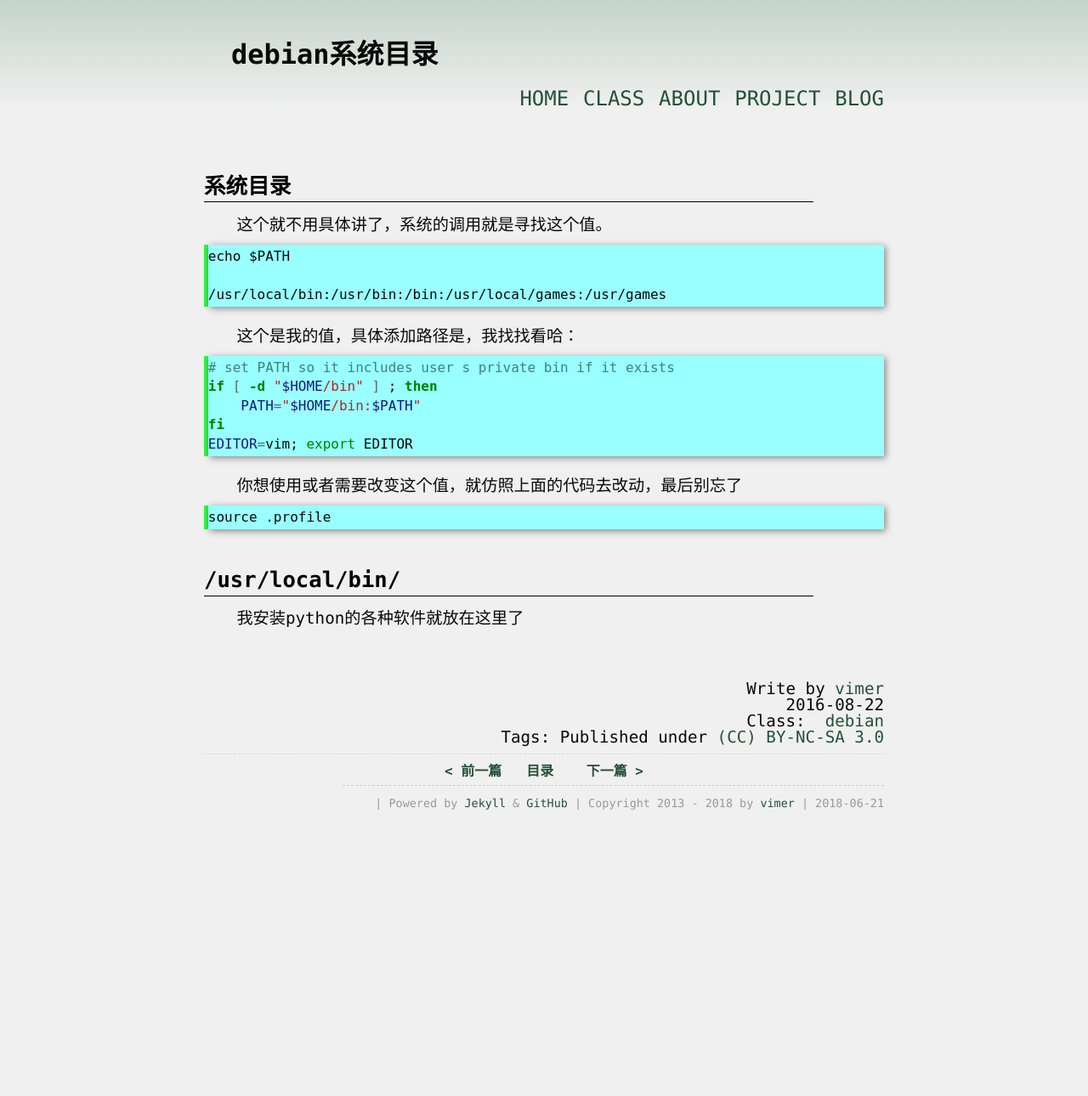
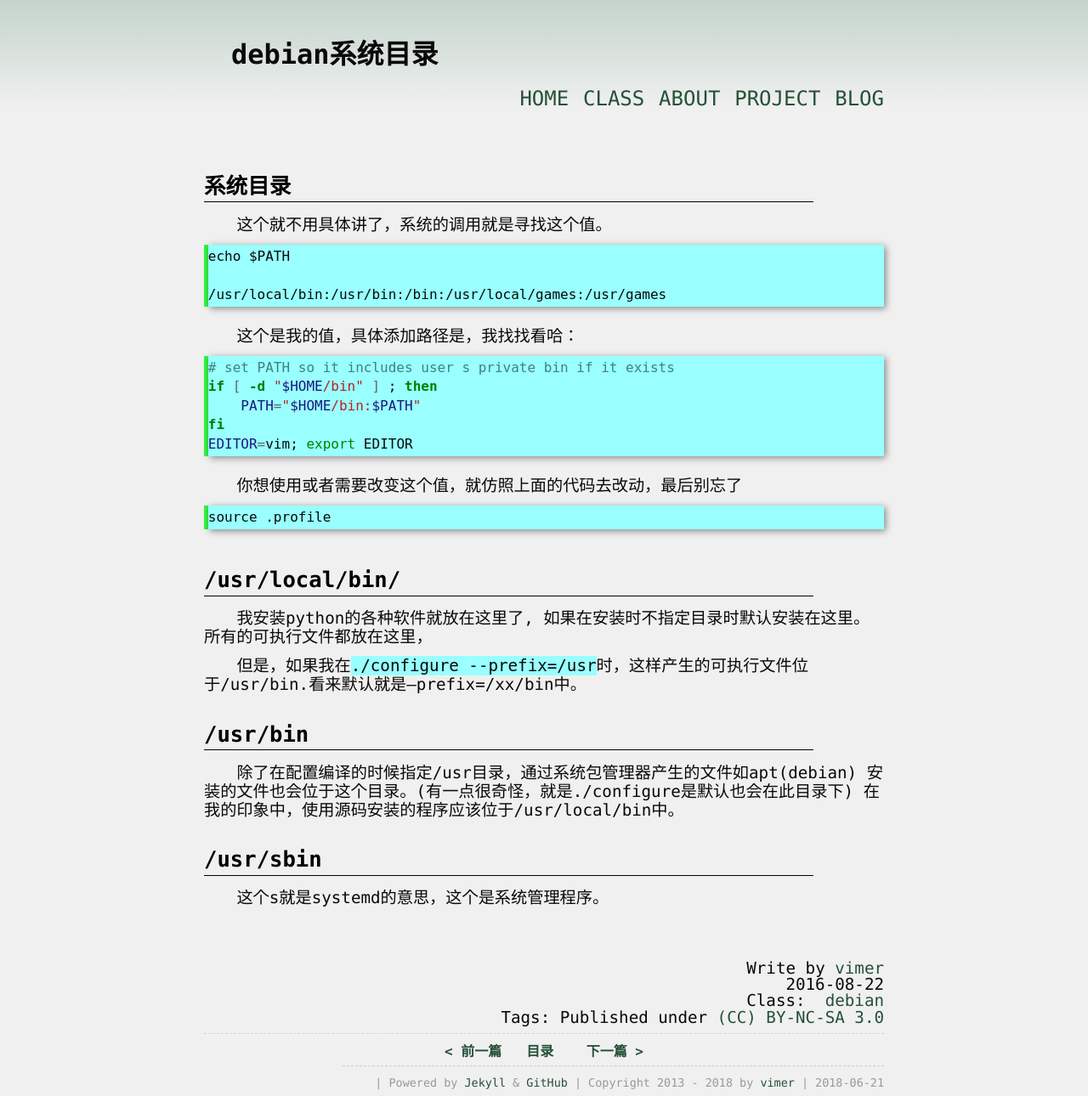
Before and after one commit to yuzibo/yuzibo.github.io, a Jekyll site: the page built from _posts/2016-08-22-debian_software_path.md, in a window 1280 px wide. Shown: the whole page at 85% size. Built offline with Jekyll 4.4.1, drawn with Linux system fonts in a browser that asks for light colours; comment, search, counter and statistics services are not loaded; before the commit the page ends 961 px from its top, so only the background shows below that.

Commit message:
Add debian software building path

```diff
--- a/_posts/2016-08-22-debian_software_path.md
+++ b/_posts/2016-08-22-debian_software_path.md
@@ -27,4 +27,16 @@ EDITOR=vim; export EDITOR
 	source .profile
 
 # /usr/local/bin/
-我安装python的各种软件就放在这里了
+我安装python的各种软件就放在这里了, 如果在安装时不指定目录时默认安装在这里。
+所有的可执行文件都放在这里，
+
+但是，如果我在``./configure --prefix=/usr``时，这样产生的可执行文件位于/usr/bin.看来默认就是--prefix=/xx/bin中。
+
+# /usr/bin
+除了在配置编译的时候指定/usr目录，通过系统包管理器产生的文件如apt(debian)
+安装的文件也会位于这个目录。(有一点很奇怪，就是./configure是默认也会在此目录下)
+在我的印象中，使用源码安装的程序应该位于/usr/local/bin中。
+
+
+# /usr/sbin
+这个s就是systemd的意思，这个是系统管理程序。
```
